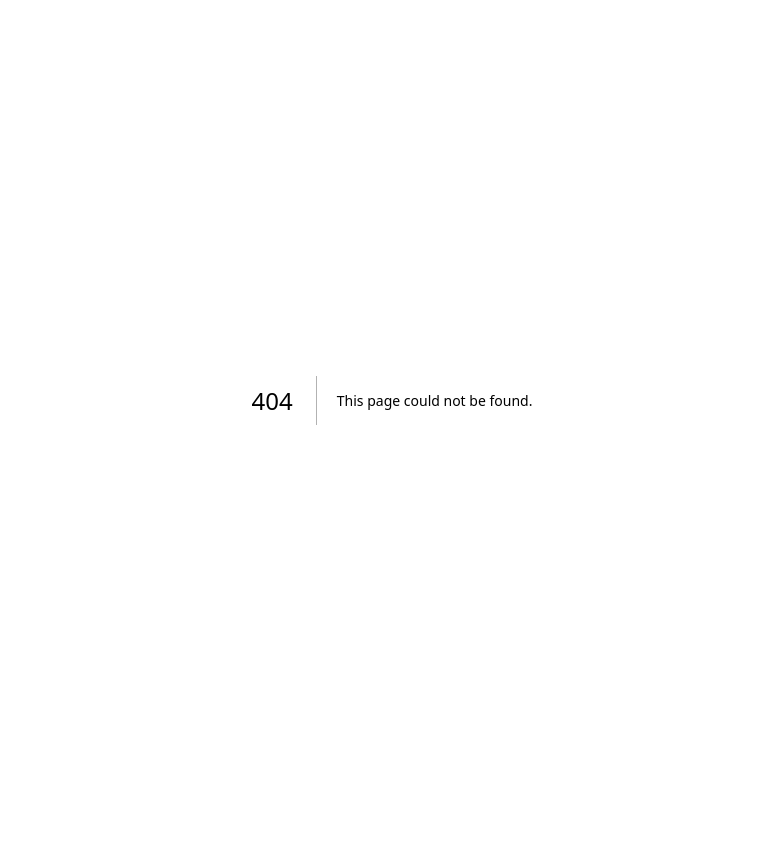
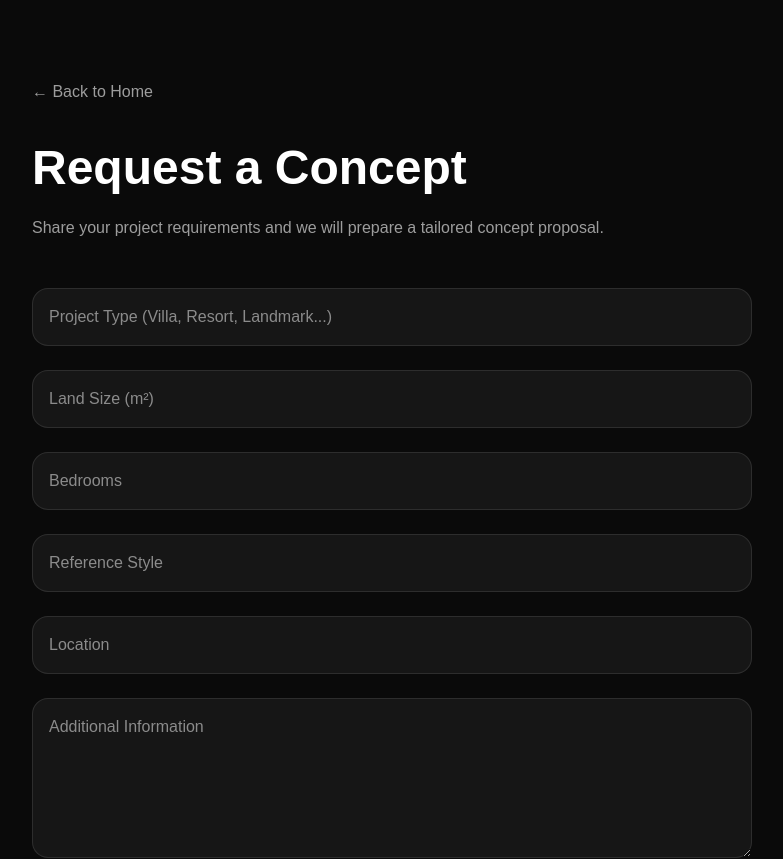
Before and after one commit to igornoli-bot/oasis-concepts, a Next.js app: page /brief in a window 1280 px wide. Before the commit this address had no page. Shown: the top 859 px of the page, without its empty margins (248-1031 px from the left). Before the commit the page ends 800 px from the top, so only its background shows below. Built offline with nearby package versions, Linux system fonts and the light colour scheme.

Commit message:
added project brief form

```diff
--- /dev/null
+++ b/app/brief/page.tsx
@@ -0,0 +1,106 @@
+'use client'
+
+import { useState } from 'react'
+
+export default function BriefPage() {
+  const [projectType, setProjectType] = useState('')
+  const [landSize, setLandSize] = useState('')
+  const [bedrooms, setBedrooms] = useState('')
+  const [style, setStyle] = useState('')
+  const [location, setLocation] = useState('')
+  const [notes, setNotes] = useState('')
+
+  const sendWhatsApp = () => {
+    const message = `Hello Horizon Habitat,
+
+Project Type: ${projectType}
+Land Size: ${landSize}
+Bedrooms: ${bedrooms}
+Style: ${style}
+Location: ${location}
+
+Additional Information:
+${notes}`
+
+    window.open(
+      `https://wa.me/971585503831?text=${encodeURIComponent(message)}`,
+      '_blank'
+    )
+  }
+
+  return (
+    <main className="min-h-screen bg-neutral-950 text-white">
+      <div className="max-w-3xl mx-auto px-6 py-20">
+
+        <a
+          href="/"
+          className="text-white/60 hover:text-white"
+        >
+          ← Back to Home
+        </a>
+
+        <h1 className="mt-10 text-5xl font-semibold">
+          Request a Concept
+        </h1>
+
+        <p className="mt-6 text-white/60">
+          Share your project requirements and we will prepare a tailored concept proposal.
+        </p>
+
+        <div className="mt-12 space-y-6">
+
+          <input
+            placeholder="Project Type (Villa, Resort, Landmark...)"
+            value={projectType}
+            onChange={(e) => setProjectType(e.target.value)}
+            className="w-full rounded-2xl bg-white/5 border border-white/10 p-4"
+          />
+
+          <input
+            placeholder="Land Size (m²)"
+            value={landSize}
+            onChange={(e) => setLandSize(e.target.value)}
+            className="w-full rounded-2xl bg-white/5 border border-white/10 p-4"
+          />
+
+          <input
+            placeholder="Bedrooms"
+            value={bedrooms}
+            onChange={(e) => setBedrooms(e.target.value)}
+            className="w-full rounded-2xl bg-white/5 border border-white/10 p-4"
+          />
+
+          <input
+            placeholder="Reference Style"
+            value={style}
+            onChange={(e) => setStyle(e.target.value)}
+            className="w-full rounded-2xl bg-white/5 border border-white/10 p-4"
+          />
+
+          <input
+            placeholder="Location"
+            value={location}
+            onChange={(e) => setLocation(e.target.value)}
+            className="w-full rounded-2xl bg-white/5 border border-white/10 p-4"
+          />
+
+          <textarea
+            placeholder="Additional Information"
+            value={notes}
+            onChange={(e) => setNotes(e.target.value)}
+            className="w-full rounded-2xl bg-white/5 border border-white/10 p-4 h-40"
+          />
+
+          <button
+            onClick={sendWhatsApp}
+            className="w-full rounded-2xl bg-white text-black font-semibold p-4"
+          >
+            Send via WhatsApp
+          </button>
+
+        </div>
+
+      </div>
+    </main>
+  )
+}
--- a/app/page.tsx
+++ b/app/page.tsx
@@ -80,7 +80,7 @@ export default function RealEstateConceptPlatform() {
 
             <div className="mt-10 flex flex-wrap gap-4">
               <a
-  href="https://wa.me/971585503831"
+  href="/brief"
   target="_blank"
   rel="noopener noreferrer"
   className="px-6 py-4 rounded-2xl bg-white text-black font-medium hover:scale-105 transition inline-flex items-center justify-center"
--- a/app/portfolio/villas/page.tsx
+++ b/app/portfolio/villas/page.tsx
@@ -86,16 +86,30 @@ const projects = [
 <div
   key={project.title}
   onClick={() => setSelectedProject(project)}
-  className="rounded-[32px] overflow-hidden border border-white/10 cursor-pointer hover:scale-[1.02] transition"
->              <img src={project.image} alt={project.title} className="h-80 w-full object-cover" />
-              <div className="p-6">
-                <h2 className="text-2xl font-semibold">{project.title}</h2>
-                <p className="mt-2 text-sm uppercase tracking-[0.2em] text-white/40">
+  className="relative rounded-[32px] overflow-hidden border border-white/10 cursor-pointer group bg-white/[0.04]"
+>
+  <img
+    src={project.image}
+    alt={project.title}
+    className="h-80 w-full object-cover group-hover:scale-105 transition duration-500"
+  />
+
+  <div className="absolute inset-0 bg-black/70 opacity-0 group-hover:opacity-100 transition duration-300 flex flex-col justify-center items-center text-center p-8">
+    <p className="text-sm uppercase tracking-[0.2em] text-white/50">
       {project.category}
     </p>
-<p className="mt-4 text-white/60 leading-relaxed">
+
+    <h2 className="mt-4 text-3xl font-semibold">
+      {project.title}
+    </h2>
+
+    <p className="mt-4 text-white/70 leading-relaxed">
       {project.description}
     </p>
+
+    <span className="mt-6 text-white font-medium">
+      View Project →
+    </span>
   </div>
 </div>
           ))}
```
Lines whose indentation alone changed are shown as unchanged.
